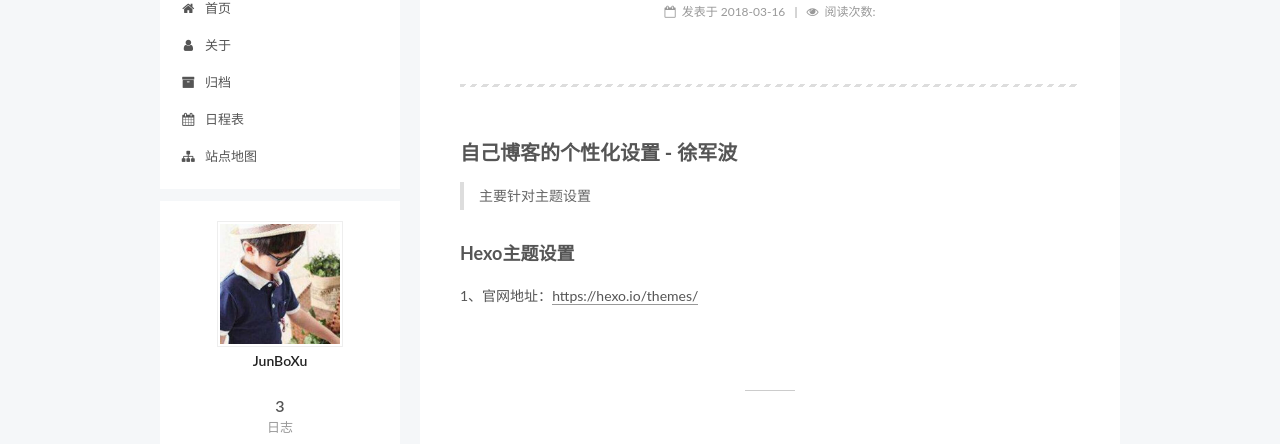
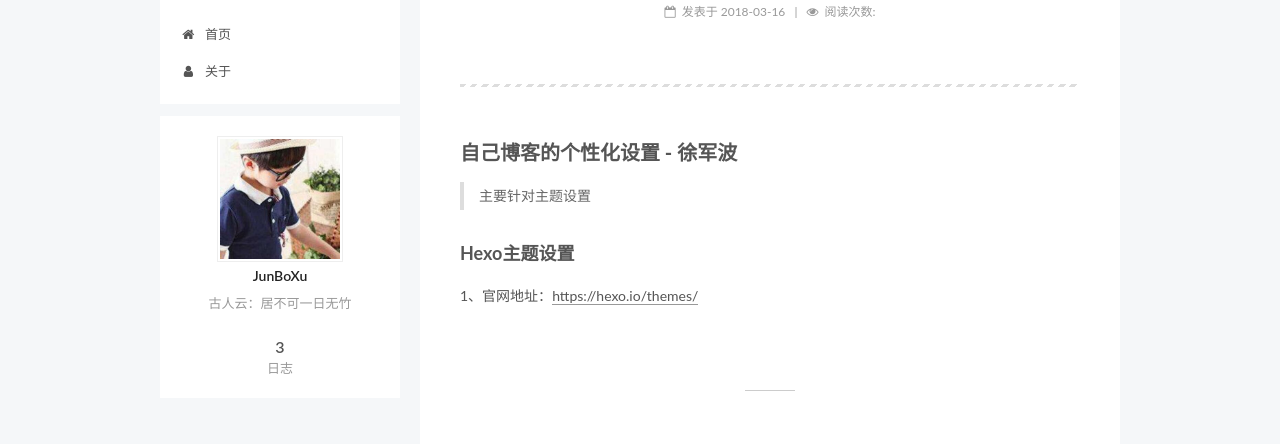
Before and after one commit to LGStars/LGStars.github.io, a plain HTML site: page index.html in a window 1280 px wide. Shown: the part 119-563 px from the top of the page. Drawn offline with Linux system fonts and the light colour scheme; a script that the page names is missing.

Commit message:
Site updated: 2018-03-16 21:43:15

```diff
--- a/css/main.css
+++ b/css/main.css
@@ -1823,7 +1823,7 @@
   width: 4px;
   height: 4px;
   border-radius: 50%;
-  background: #3c5969;
+  background: #7399ee;
 }
 .links-of-blogroll {
   font-size: 13px;
--- a/index.html
+++ b/index.html
@@ -79,13 +79,16 @@
 
 
 
+<meta name="description" content="古人云：居不可一日无竹">
 <meta property="og:type" content="website">
 <meta property="og:title" content="LgStars">
 <meta property="og:url" content="http://yoursite.com/index.html">
 <meta property="og:site_name" content="LgStars">
+<meta property="og:description" content="古人云：居不可一日无竹">
 <meta property="og:locale" content="zh-Hans">
 <meta name="twitter:card" content="summary">
 <meta name="twitter:title" content="LgStars">
+<meta name="twitter:description" content="古人云：居不可一日无竹">
 
 
 
@@ -101,7 +104,7 @@
     motion: {"enable":true,"async":false,"transition":{"post_block":"fadeIn","post_header":"slideDownIn","post_body":"slideDownIn","coll_header":"slideLeftIn","sidebar":"slideUpIn"}},
     duoshuo: {
       userId: '0',
-      author: '博主'
+      author: 'JunBoXu'
     },
     algolia: {
       applicationID: '',
@@ -167,7 +170,7 @@
       </a>
     </div>
 
-        <p class="site-subtitle"></p>
+        <p class="site-subtitle">LgStars</p>
 
   </div>
 
@@ -203,36 +206,6 @@
               <i class="menu-item-icon fa fa-fw fa-user"></i> <br />
 
             关于
-          </a>
-        </li>
-
-
-        <li class="menu-item menu-item-archives">
-          <a href="/archives/" rel="section">
-
-              <i class="menu-item-icon fa fa-fw fa-archive"></i> <br />
-
-            归档
-          </a>
-        </li>
-
-
-        <li class="menu-item menu-item-schedule">
-          <a href="/schedule/" rel="section">
-
-              <i class="menu-item-icon fa fa-fw fa-calendar"></i> <br />
-
-            日程表
-          </a>
-        </li>
-
-
-        <li class="menu-item menu-item-sitemap">
-          <a href="/sitemap.xml" rel="section">
-
-              <i class="menu-item-icon fa fa-fw fa-sitemap"></i> <br />
-
-            站点地图
           </a>
         </li>
 
@@ -798,7 +771,7 @@
                 alt="JunBoXu" />
 
               <p class="site-author-name" itemprop="name">JunBoXu</p>
-              <p class="site-description motion-element" itemprop="description"></p>
+              <p class="site-description motion-element" itemprop="description">古人云：居不可一日无竹</p>
           </div>
 
           <nav class="site-state motion-element">
@@ -806,7 +779,7 @@
 
               <div class="site-state-item site-state-posts">
 
-                <a href="/archives/">
+                <a href="/archives">
 
                   <span class="site-state-item-count">3</span>
                   <span class="site-state-item-name">日志</span>
```
Also changed, not shown: 2018/03/16/1_搭建个人博客/index.html (+4 -34 lines), 2018/03/16/2_具体配置/index.html (+4 -34 lines), 2018/03/16/First/index.html (+4 -34 lines), archives/2018/03/index.html (+7 -34 lines), archives/2018/index.html (+7 -34 lines), archives/index.html (+7 -34 lines).
